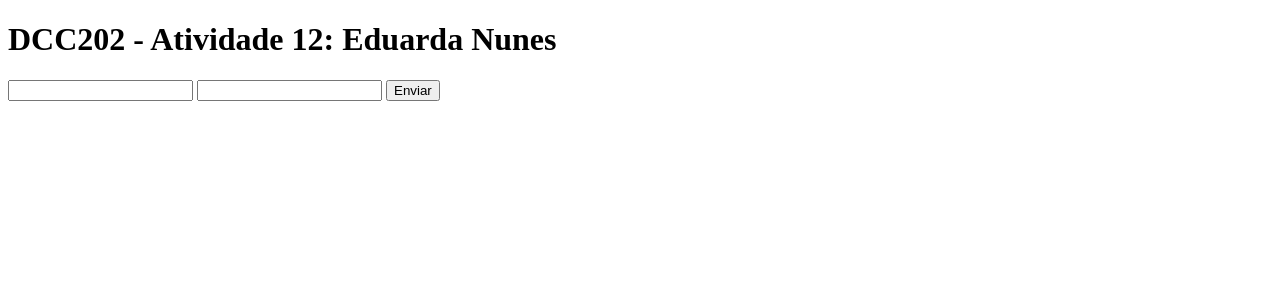
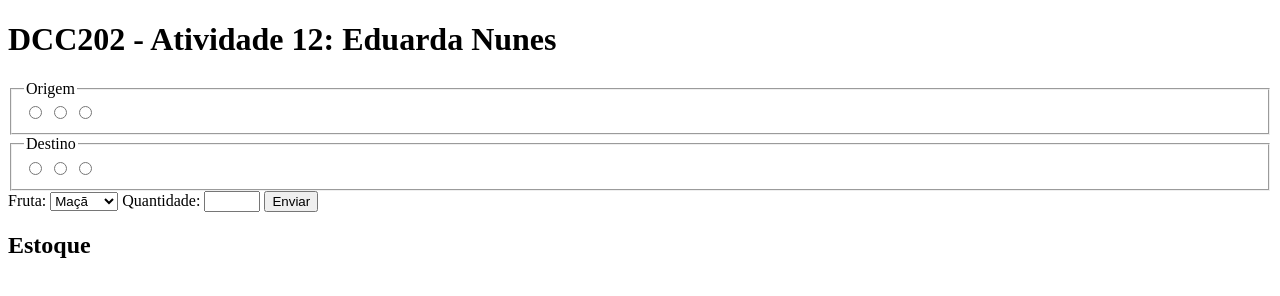
Before and after one commit to ufjf-dcc202/ufjf-dcc202-2023-3-a-atv12-EduardaNunes, a website: page index.html in a window 1280 px wide. Drawn offline with Linux system fonts and the light colour scheme.

Commit message:
melhorias no form (label, legend, fieldset, select, radio)

```diff
--- a/index.html
+++ b/index.html
@@ -11,10 +11,39 @@
         <h1>DCC202 - Atividade 12: Eduarda Nunes</h1>
         <section>
             <form name="entrada">
-                <input name="fruta"/>
-                <input name="quantidade"/>
+
+                <fieldset>
+                    <legend>Origem</legend>
+                    <label><input type="radio" name="origem" value="pomar"/></label>
+                    <label><input type="radio" name="origem" value="joao"/></label>
+                    <label><input type="radio" name="origem" value="maria"/></label>
+                </fieldset>
+
+                <fieldset>
+                    <legend>Destino</legend>
+                    <label><input type="radio" name="origem" value="pomar"/></label>
+                    <label><input type="radio" name="origem" value="joao"/></label>
+                    <label><input type="radio" name="origem" value="maria"/></label>
+                </fieldset>
+
+                <label for="ifruta">Fruta:</label>
+                <select id="ifruta" name="fruta">
+                    <option value="maça">Maçã</option>
+                    <option value="pera">Pera</option>
+                    <option value="banana">Banana</option>
+                    <option value="uva">Uva</option>
+                </select>
+
+                <label for="iqtd">Quantidade:</label>
+                <input id="iqtd" type="number" name="quantidade" min="0" max="12" step="1"/>
+
                 <button type="submit">Enviar</button>
             </form>
+        </section>
+        <section>
+            <h2>Estoque</h2>
+            <ol id="olJoao"></ol>
+            <ol id="olMaria"></ol>
         </section>
     </main>
 
```
